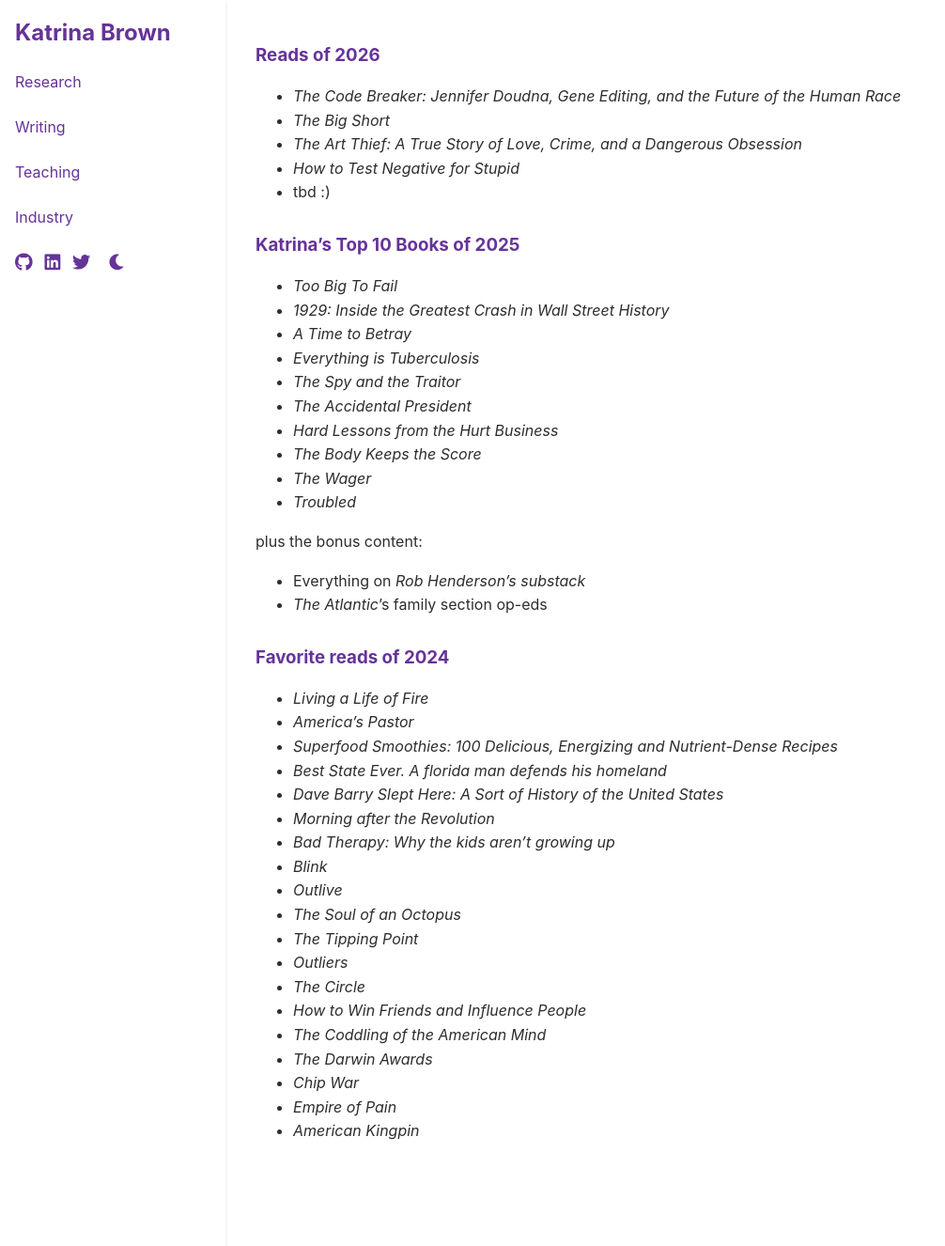
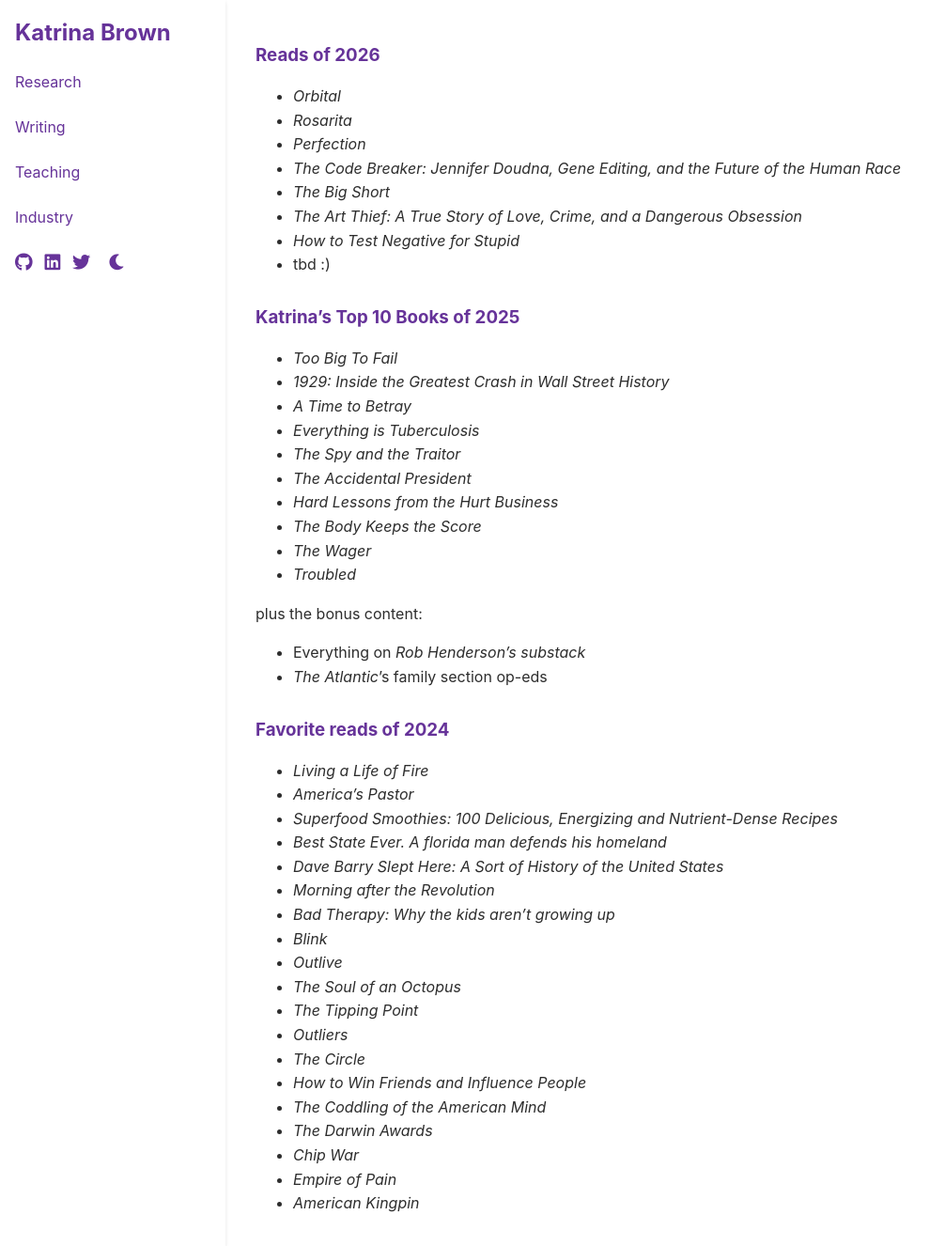
Before and after one commit to brownkat6/katrinarbrown, a Jekyll site: the page built from docs/reading.md, in a window 1280 px wide and 1326 px high. Shown: the whole window at 94% size, without its empty margins (0-1006 px from the left). Built offline with Jekyll 4.4.1, drawn with Linux system fonts in a browser that asks for light colours.

Commit message:
add book

```diff
--- a/docs/reading.md
+++ b/docs/reading.md
@@ -3,6 +3,9 @@
 title: Reading
 ---
 ### Reads of 2026
+- *Orbital*
+- *Rosarita*
+- *Perfection*
 - *The Code Breaker: Jennifer Doudna, Gene Editing, and the Future of the Human Race*
 - *The Big Short*
 - *The Art Thief: A True Story of Love, Crime, and a Dangerous Obsession*
```
